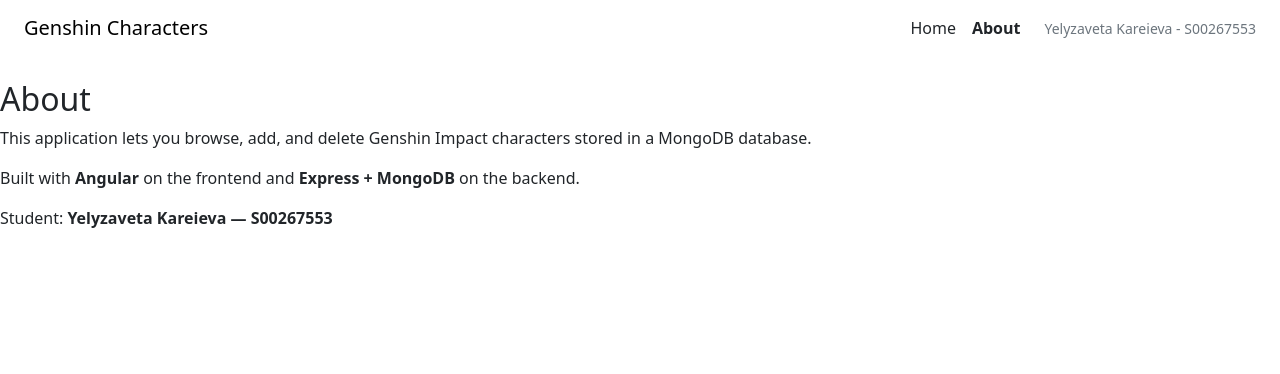
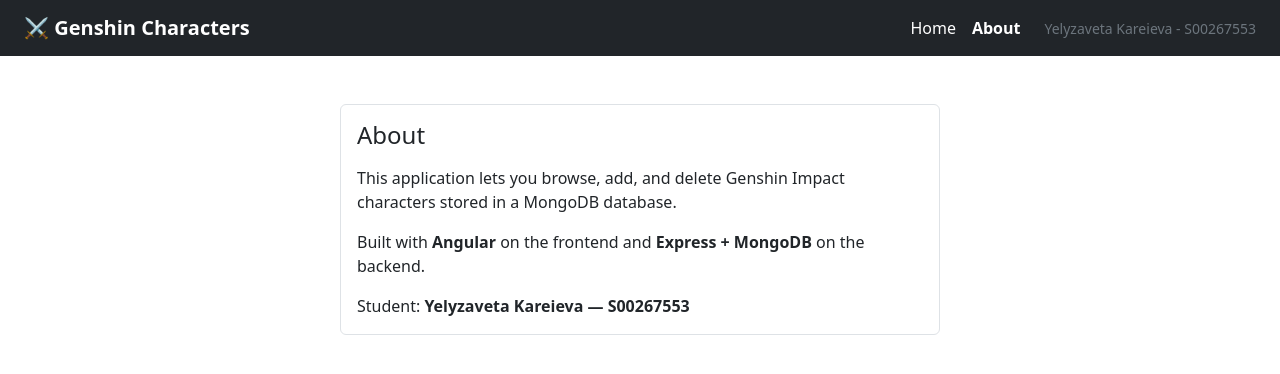
Before and after one commit to WP1ATU/ca2-Shprotya, an Angular app: page /about in a window 1280 px wide. Shown: the top 374 px of the page. Built offline with nearby package versions, Linux system fonts and the light colour scheme.

Commit message:
added a bit more stylings

```diff
--- a/src/app/about/about.html
+++ b/src/app/about/about.html
@@ -1,6 +1,12 @@
-<div class="mt-4">
-    <h2>About</h2>
-    <p>This application lets you browse, add, and delete Genshin Impact characters stored in a MongoDB database.</p>
-    <p>Built with <strong>Angular</strong> on the frontend and <strong>Express + MongoDB</strong> on the backend.</p>
-    <p>Student: <strong>Yelyzaveta Kareieva — S00267553</strong></p>
+<div class="d-flex justify-content-center mt-5">
+    <div class="card border" style="max-width: 600px; width: 100%;">
+        <div class="card-body">
+            <h4 class="card-title mb-3">About</h4>
+            <p>This application lets you browse, add, and delete Genshin Impact characters stored in a MongoDB database.
+            </p>
+            <p>Built with <strong>Angular</strong> on the frontend and <strong>Express + MongoDB</strong> on the
+                backend.</p>
+            <p class="mb-0">Student: <strong>Yelyzaveta Kareieva — S00267553</strong></p>
+        </div>
+    </div>
 </div>
--- a/src/app/addcharacter/addcharacter.html
+++ b/src/app/addcharacter/addcharacter.html
@@ -1,24 +1,33 @@
-<form (ngSubmit)="addItem()" class="mt-4">
-    <h4>Add Character</h4>
-
-    <div class="mb-2">
+<div class="card bg-light border mb-4">
+    <div class="card-body">
+        <h5 class="card-title mb-3">Add Character</h5>
+        <form (ngSubmit)="addItem()">
+            <div class="row g-2 mb-2">
+                <div class="col-md-6">
                     <input class="form-control" [(ngModel)]="name" name="name" placeholder="Name" required>
                 </div>
-    <div class="mb-2">
+                <div class="col-md-6">
                     <input class="form-control" [(ngModel)]="role" name="role" placeholder="Role" required>
                 </div>
-    <div class="mb-2">
+            </div>
+            <div class="row g-2 mb-2">
+                <div class="col-md-6">
                     <input class="form-control" [(ngModel)]="element" name="element" placeholder="Element" required>
                 </div>
-    <div class="mb-2">
+                <div class="col-md-6">
+                    <input class="form-control" [(ngModel)]="region" name="region" placeholder="Region" required>
+                </div>
+            </div>
+            <div class="row g-2 mb-3">
+                <div class="col-md-6">
+                    <input class="form-control" [(ngModel)]="rarity" name="rarity" placeholder="Rarity (e.g. 5★)"
+                        required>
+                </div>
+                <div class="col-md-6">
                     <input class="form-control" [(ngModel)]="img" name="img" placeholder="Image URL" required>
                 </div>
-    <div class="mb-2">
-        <input class="form-control" [(ngModel)]="rarity" name="rarity" placeholder="Rarity (e.g. 4★, 5★)" required>
             </div>
-    <div class="mb-2">
-        <input class="form-control" [(ngModel)]="region" name="region" placeholder="Region (e.g. Mondstadt)" required>
+            <button type="submit" class="btn btn-dark px-4">Add Character</button>
+        </form>
     </div>
-
-    <button type="submit" class="btn btn-primary">Add</button>
-</form>
+</div>
--- a/src/app/app.html
+++ b/src/app/app.html
@@ -1,9 +1,9 @@
-<nav class="navbar px-4 mb-4">
-  <a class="navbar-brand" routerLink="/">Genshin Characters</a>
+<nav class="navbar navbar-dark bg-dark px-4 mb-4">
+  <a class="navbar-brand fw-bold" routerLink="/">⚔️ Genshin Characters</a>
   <div class="ms-auto d-flex gap-3">
-    <a class="nav-link" routerLink="/" routerLinkActive="fw-bold"
+    <a class="nav-link text-white" routerLink="/" routerLinkActive="fw-bold"
       [routerLinkActiveOptions]="{exact: true}">Home</a>
-    <a class="nav-link" routerLink="/about" routerLinkActive="fw-bold">About</a>
+    <a class="nav-link text-white" routerLink="/about" routerLinkActive="fw-bold">About</a>
   </div>
   <span class="text-secondary ms-4 small">Yelyzaveta Kareieva - S00267553</span>
 </nav>
--- a/src/app/listcharacters/listcharacters.html
+++ b/src/app/listcharacters/listcharacters.html
@@ -1,4 +1,4 @@
-<p class="text-muted">Total characters: <strong>{{ characters().length }}</strong></p>
+<p class="text-muted mb-3">Total characters: <strong>{{ characters().length }}</strong></p>
 
 @if (characters().length === 0) {
 <div class="alert alert-warning">No characters found.</div>
@@ -6,19 +6,21 @@
 <div class="row row-cols-1 row-cols-md-3 g-4">
     @for (character of characters(); track $index) {
     <div class="col">
-        <div class="card h-100 shadow-sm">
+        <div class="card h-100 shadow-sm border">
             <img src="{{ character.img }}" class="card-img-top" alt="{{ character.name }}"
                 style="object-fit: contain; height: 200px; background-color: #f8f9fa;"
                 (error)="$event.target.src='https://placehold.co/300x200?text=No+Image'">
             <div class="card-body">
-                <h5 class="card-title">{{ character.name || 'Unknown Character' }}</h5>
-                <span class="badge bg-primary me-1">{{ character.role }}</span>
-                <span class="badge bg-info text-dark">{{ character.element }}</span>
-                <span class="badge bg-warning text-dark">{{ character.rarity }}</span>
-                <span class="badge bg-success">{{ character.region }}</span>
+                <h5 class="card-title mb-2">{{ character.name }}</h5>
+                <div class="d-flex flex-wrap gap-1">
+                    <span class="badge bg-primary">{{ character.role }}</span>
+                    <span class="badge bg-info text-dark">{{ character.element }}</span>
+                    <span class="badge bg-warning text-dark">{{ character.rarity }}</span>
+                    <span class="badge bg-success">{{ character.region }}</span>
+                </div>
             </div>
-            <div class="card-footer">
-                <button class="btn btn-danger btn-sm" (click)="delete(character._id)">Delete</button>
+            <div class="card-footer d-flex justify-content-end">
+                <button class="btn btn-outline-danger btn-sm" (click)="delete(character._id)">Delete</button>
             </div>
         </div>
     </div>
--- a/src/environments/environment.ts
+++ b/src/environments/environment.ts
@@ -1,3 +1,3 @@
 export const environment = {
-    url: 'http://54.216.207.12:5050/genshin',
+    url: 'http://3.253.234.33:5050/genshin',
 };
```
Lines whose indentation alone changed are shown as unchanged.
